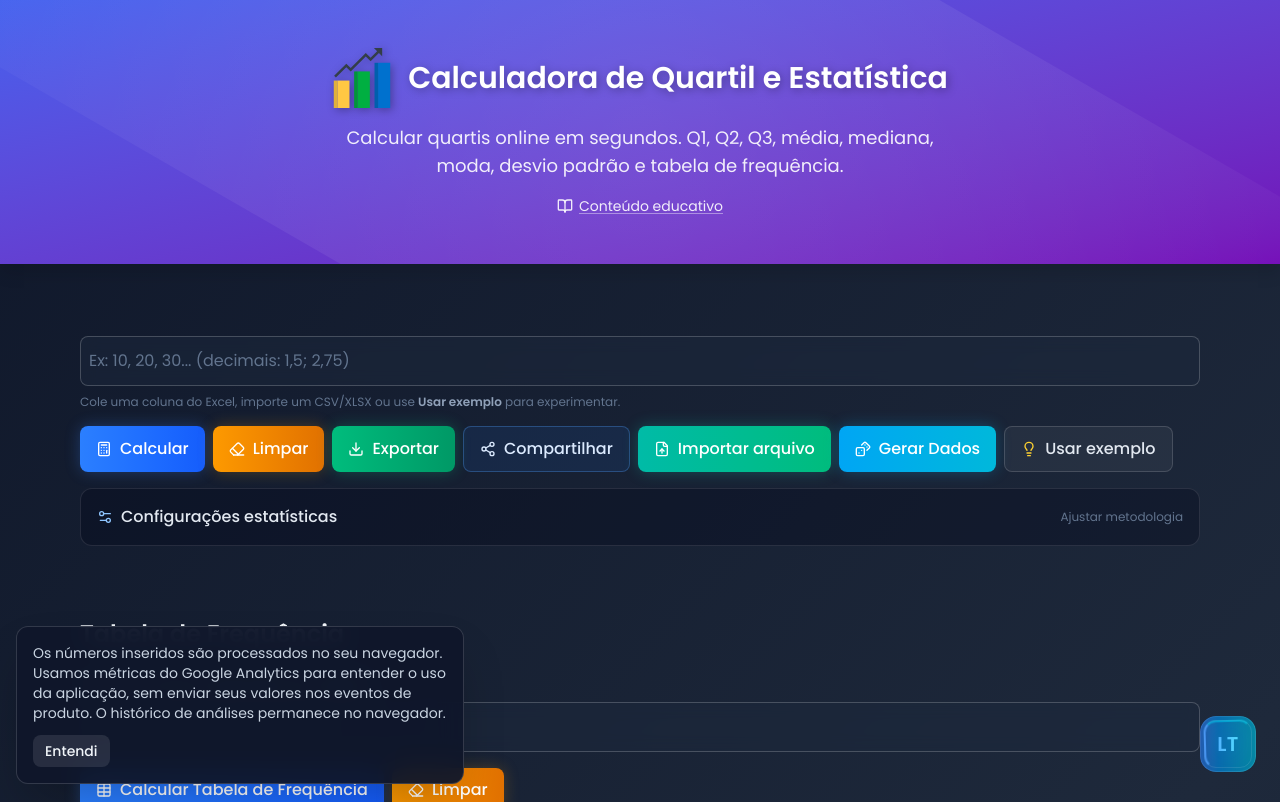
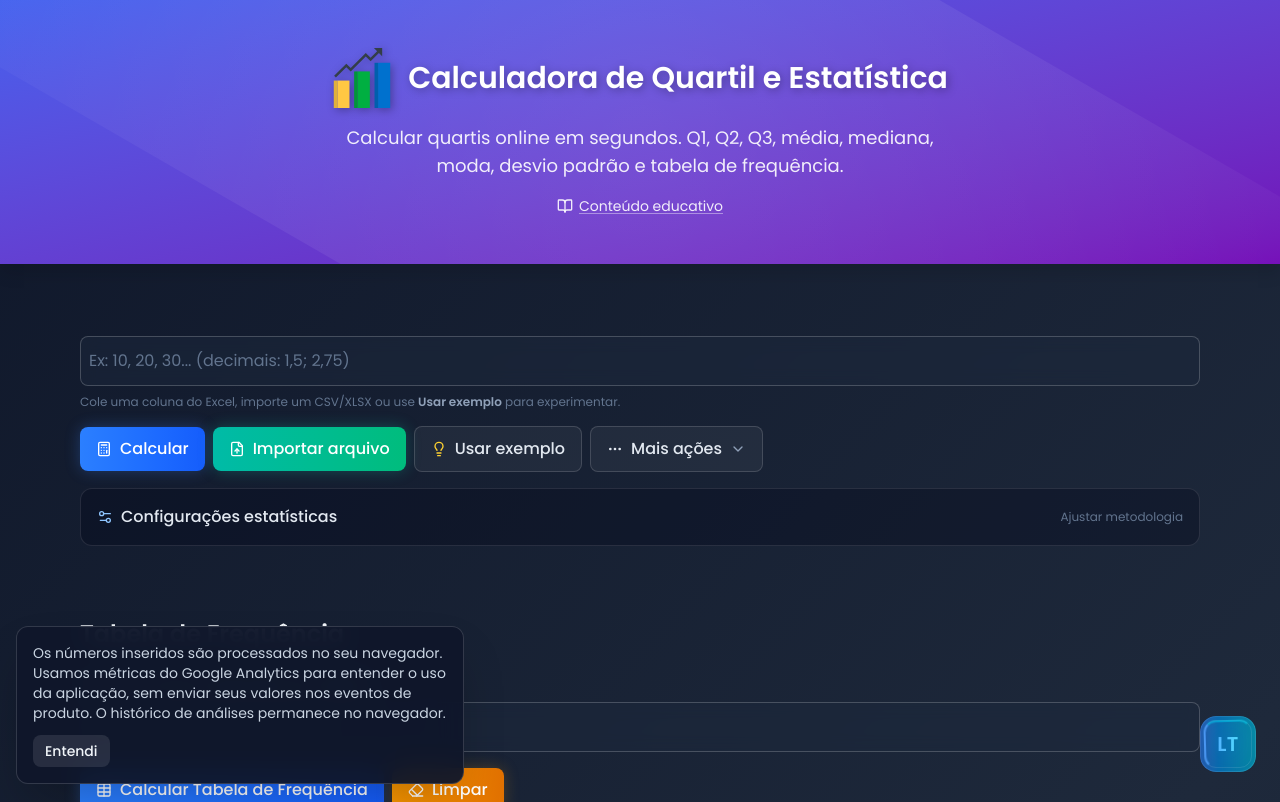
Before and after one commit to LuisT-ls/QUARTIL, a Next.js app: page / in a window 1280 px wide. Shown: the top 802 px of the page. Built offline with nearby package versions, Linux system fonts and the light colour scheme.

Commit message:
feat: simplify calculator actions

```diff
--- a/src/components/calculator/CalculatorSection.tsx
+++ b/src/components/calculator/CalculatorSection.tsx
@@ -1,7 +1,17 @@
 "use client";
 
-import { useState, useCallback } from "react";
-import { Calculator, Eraser, Download, Dices, Lightbulb, FileUp, Share2 } from "lucide-react";
+import { useState, useCallback, type MouseEvent } from "react";
+import {
+  Calculator,
+  ChevronDown,
+  Dices,
+  Download,
+  Eraser,
+  FileUp,
+  Lightbulb,
+  MoreHorizontal,
+  Share2,
+} from "lucide-react";
 import { toast } from "sonner";
 import { useCalculator } from "@/context/CalculatorContext";
 import { NumberInputChips } from "@/components/ui/NumberInputChips";
@@ -13,6 +23,10 @@ import { createReportShareUrl } from "@/lib/analysisSnapshot";
 import { StatisticsSettingsPanel } from "./StatisticsSettingsPanel";
 
 const EXAMPLE_DATA = [5, 8, 10, 12, 15, 18, 20, 22, 25, 30];
+
+const closeActionMenu = (event: MouseEvent<HTMLButtonElement>) => {
+  event.currentTarget.closest("details")?.removeAttribute("open");
+};
 
 export function CalculatorSection() {
   const [showRandomPopup, setShowRandomPopup] = useState(false);
@@ -133,7 +147,7 @@ export function CalculatorSection() {
             Os dados foram alterados. Clique em <strong>Calcular</strong> para atualizar os resultados.
           </p>
         )}
-        <div className="flex flex-wrap gap-2">
+        <div className="flex flex-wrap items-center gap-2">
           <button
             type="button"
             onClick={handleCalculate}
@@ -142,33 +156,6 @@ export function CalculatorSection() {
           >
             <Calculator className="h-4 w-4" aria-hidden />
             Calcular
-          </button>
-          <button
-            type="button"
-            onClick={handleClear}
-            className="inline-flex items-center gap-2 rounded-lg bg-gradient-to-r from-amber-500 to-amber-600 px-4 py-2.5 font-medium text-white shadow-[0_0_15px_rgba(245,158,11,0.25)] transition-all duration-300 hover:from-amber-400 hover:to-amber-500 hover:shadow-[0_0_20px_rgba(245,158,11,0.35)]"
-            aria-label="Limpar"
-          >
-            <Eraser className="h-4 w-4" aria-hidden />
-            Limpar
-          </button>
-          <button
-            type="button"
-            onClick={handleExportClick}
-            className="inline-flex items-center gap-2 rounded-lg bg-gradient-to-r from-emerald-500 to-emerald-600 px-4 py-2.5 font-medium text-white shadow-[0_0_15px_rgba(16,185,129,0.3)] transition-all duration-300 hover:from-emerald-400 hover:to-emerald-500 hover:shadow-[0_0_20px_rgba(16,185,129,0.4)]"
-            aria-label="Exportar"
-          >
-            <Download className="h-4 w-4" aria-hidden />
-            Exportar
-          </button>
-          <button
-            type="button"
-            onClick={handleShareReport}
-            className="inline-flex items-center gap-2 rounded-lg border border-blue-400/30 bg-blue-500/10 px-4 py-2.5 font-medium text-blue-100 transition-all duration-300 hover:border-blue-300/60 hover:bg-blue-500/20"
-            aria-label="Compartilhar relatório"
-          >
-            <Share2 className="h-4 w-4" aria-hidden />
-            Compartilhar
           </button>
           <button
             type="button"
@@ -181,15 +168,6 @@ export function CalculatorSection() {
           </button>
           <button
             type="button"
-            onClick={() => setShowRandomPopup(true)}
-            className="inline-flex items-center gap-2 rounded-lg bg-gradient-to-r from-sky-500 to-cyan-500 px-4 py-2.5 font-medium text-white shadow-[0_0_15px_rgba(14,165,233,0.3)] transition-all duration-300 hover:from-sky-400 hover:to-cyan-400 hover:shadow-[0_0_20px_rgba(14,165,233,0.4)]"
-            aria-label="Gerar Dados"
-          >
-            <Dices className="h-4 w-4" aria-hidden />
-            Gerar Dados
-          </button>
-          <button
-            type="button"
             onClick={handleExample}
             className="inline-flex items-center gap-2 rounded-lg border border-white/15 bg-white/5 px-4 py-2.5 font-medium text-slate-200 transition-all duration-300 hover:border-blue-400/50 hover:bg-blue-500/10 hover:text-white"
             aria-label="Testar com dados de exemplo"
@@ -197,6 +175,63 @@ export function CalculatorSection() {
             <Lightbulb className="h-4 w-4 text-amber-300" aria-hidden />
             Usar exemplo
           </button>
+          <details className="group relative">
+            <summary className="inline-flex min-h-[42px] cursor-pointer list-none items-center gap-2 rounded-lg border border-white/15 bg-white/5 px-4 py-2.5 font-medium text-slate-200 transition-all duration-300 hover:border-white/25 hover:bg-white/10 hover:text-white [&::-webkit-details-marker]:hidden">
+              <MoreHorizontal className="h-4 w-4" aria-hidden />
+              Mais ações
+              <ChevronDown className="h-4 w-4 text-slate-400 transition-transform duration-200 group-open:rotate-180" aria-hidden />
+            </summary>
+            <div className="absolute left-0 top-full z-30 mt-2 w-64 rounded-xl border border-white/10 bg-slate-900/95 p-2 shadow-xl shadow-slate-950/40 backdrop-blur-xl">
+              <button
+                type="button"
+                onClick={(event) => {
+                  closeActionMenu(event);
+                  handleClear();
+                }}
+                className="flex w-full items-center gap-3 rounded-lg px-3 py-2.5 text-left text-sm text-slate-200 transition-colors hover:bg-white/10 hover:text-white"
+                aria-label="Limpar"
+              >
+                <Eraser className="h-4 w-4 text-amber-300" aria-hidden />
+                Limpar
+              </button>
+              <button
+                type="button"
+                onClick={(event) => {
+                  closeActionMenu(event);
+                  handleExportClick();
+                }}
+                className="flex w-full items-center gap-3 rounded-lg px-3 py-2.5 text-left text-sm text-slate-200 transition-colors hover:bg-white/10 hover:text-white"
+                aria-label="Exportar"
+              >
+                <Download className="h-4 w-4 text-emerald-300" aria-hidden />
+                Exportar
+              </button>
+              <button
+                type="button"
+                onClick={(event) => {
+                  closeActionMenu(event);
+                  void handleShareReport();
+                }}
+                className="flex w-full items-center gap-3 rounded-lg px-3 py-2.5 text-left text-sm text-slate-200 transition-colors hover:bg-white/10 hover:text-white"
+                aria-label="Compartilhar relatório"
+              >
+                <Share2 className="h-4 w-4 text-blue-300" aria-hidden />
+                Compartilhar
+              </button>
+              <button
+                type="button"
+                onClick={(event) => {
+                  closeActionMenu(event);
+                  setShowRandomPopup(true);
+                }}
+                className="flex w-full items-center gap-3 rounded-lg px-3 py-2.5 text-left text-sm text-slate-200 transition-colors hover:bg-white/10 hover:text-white"
+                aria-label="Gerar Dados"
+              >
+                <Dices className="h-4 w-4 text-cyan-300" aria-hidden />
+                Gerar dados
+              </button>
+            </div>
+          </details>
         </div>
 
         {isCalculated && currentData.length > 0 && (
```
Also changed, not shown: 1 other file (tests, documents, lock files or other folders).
